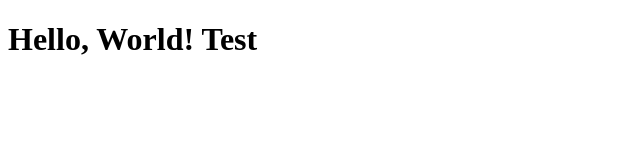
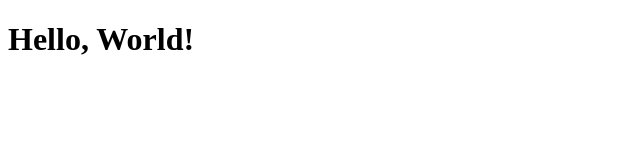
Before and after one commit to blockblane/helloworld, a plain HTML site: page index.html in a window 1280 px wide. Shown: the whole page, without its empty margins (0-640 px from the left). Drawn offline with Linux system fonts and the light colour scheme.

Commit message:
hello, world

```diff
--- a/index.html
+++ b/index.html
@@ -6,6 +6,6 @@
   <title>Hello World</title>
 </head>
 <body>
-  <h1>Hello, World! Test</h1>
+  <h1>Hello, World!</h1>
 </body>
 </html>
```
Also changed, not shown: 1 other file.
